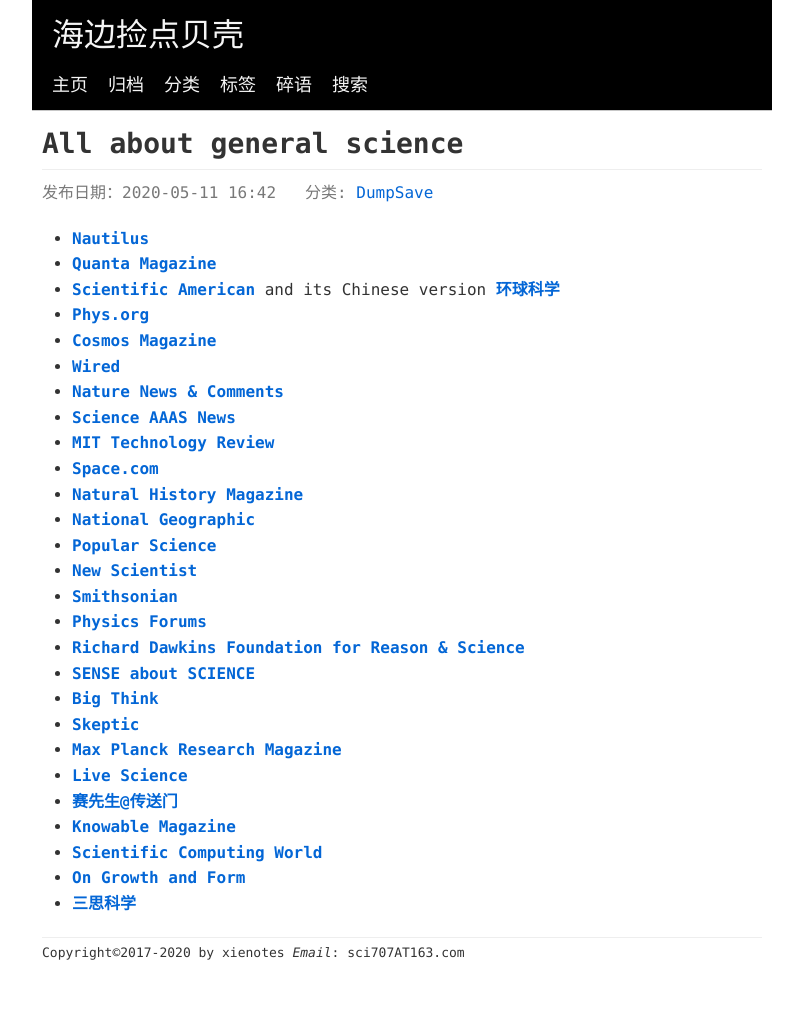
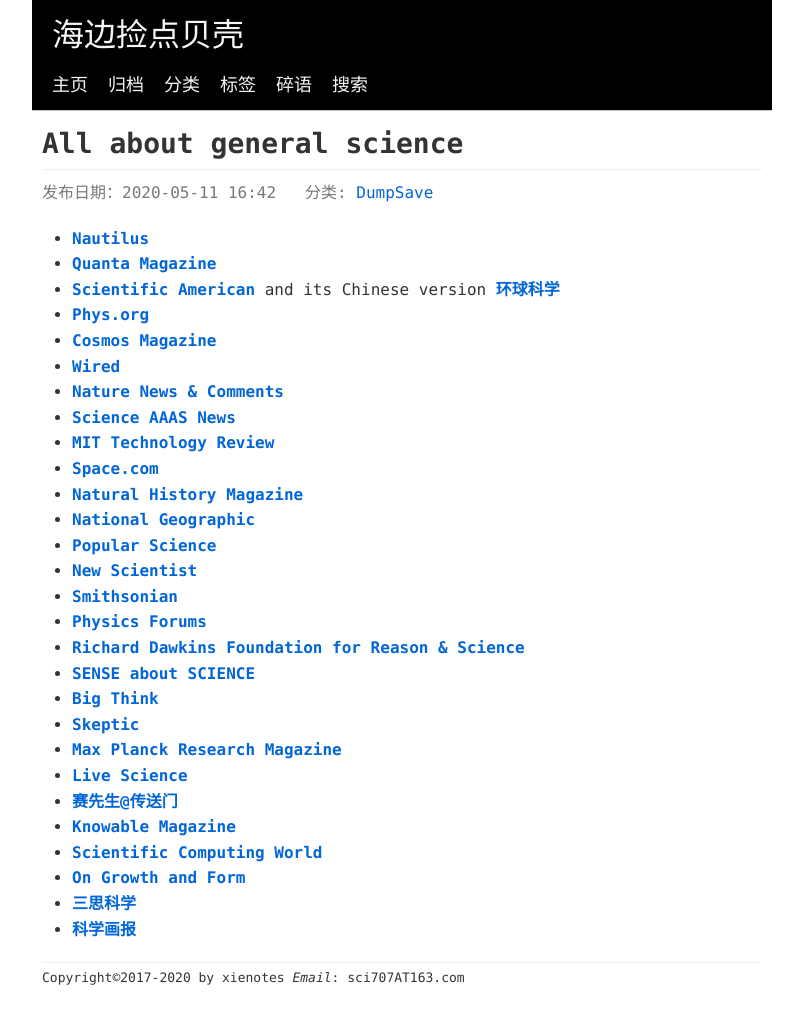
Before and after one commit to xienotes/xienotes.github.io, a Jekyll site: the page built from _posts/2020-05-11-all-about-general-science.md, in a window 1280 px wide. Shown: the whole page, without its empty margins (238-1041 px from the left). Built offline with Jekyll 4.4.1, drawn with Linux system fonts in a browser that asks for light colours; before the commit the page ends 983 px from its top, so only the background shows below that.

Commit message:
minor changes

```diff
--- a/_posts/2020-05-11-all-about-general-science.md
+++ b/_posts/2020-05-11-all-about-general-science.md
@@ -6,30 +6,31 @@
 date: 2020-05-11 16:42
 ---
 
-* [**Nautilus**](http://nautil.us/)
-* [**Quanta Magazine**](https://www.quantamagazine.org/)
-* [**Scientific American**](https://www.scientificamerican.com/) and its Chinese version [**环球科学**](http://www.huanqiukexue.com/)
-* [**Phys.org**](https://phys.org/)
-* [**Cosmos Magazine**](https://cosmosmagazine.com/)
-* [**Wired**](https://www.wired.com/)
-* [**Nature News & Comments**](http://www.nature.com/news/)
-* [**Science AAAS News**](http://www.sciencemag.org/news)
-* [**MIT Technology Review**](https://www.technologyreview.com/)
-* [**Space.com**](https://www.space.com/)
-* [**Natural History Magazine**](http://www.naturalhistorymag.com/)
-* [**National Geographic**](http://www.nationalgeographic.com/)
-* [**Popular Science**](http://www.popsci.com/)
-* [**New Scientist**](https://www.newscientist.com/)
-* [**Smithsonian**](http://www.smithsonianmag.com/)
-* [**Physics Forums**](https://www.physicsforums.com/)
-* [**Richard Dawkins Foundation for Reason & Science**](https://richarddawkins.net/)
-* [**SENSE about SCIENCE**](http://senseaboutscience.org/)
-* [**Big Think**](http://bigthink.com/)
-* [**Skeptic**](http://www.skeptic.com/)
-* [**Max Planck Research Magazine**](https://www.mpg.de/mpresearch)
-* [**Live Science**](https://www.livescience.com/)
-* [**赛先生@传送门**](http://chuansong.me/account/iscientists/hot)
-* [**Knowable Magazine**](https://www.knowablemagazine.org/)
-* [**Scientific Computing World**](https://www.scientific-computing.com/)
-* [**On Growth and Form**](https://www.ongrowthandform.org/)
-* [**三思科学**](http://www.oursci.8gov.com/mag.htm)
+* [**Nautilus**](http://nautil.us/){:target="_blank"}
+* [**Quanta Magazine**](https://www.quantamagazine.org/){:target="_blank"}
+* [**Scientific American**](https://www.scientificamerican.com/){:target="_blank"} and its Chinese version [**环球科学**](http://www.huanqiukexue.com/){:target="_blank"}
+* [**Phys.org**](https://phys.org/){:target="_blank"}
+* [**Cosmos Magazine**](https://cosmosmagazine.com/){:target="_blank"}
+* [**Wired**](https://www.wired.com/){:target="_blank"}
+* [**Nature News & Comments**](http://www.nature.com/news/){:target="_blank"}
+* [**Science AAAS News**](http://www.sciencemag.org/news){:target="_blank"}
+* [**MIT Technology Review**](https://www.technologyreview.com/){:target="_blank"}
+* [**Space.com**](https://www.space.com/){:target="_blank"}
+* [**Natural History Magazine**](http://www.naturalhistorymag.com/){:target="_blank"}
+* [**National Geographic**](http://www.nationalgeographic.com/){:target="_blank"}
+* [**Popular Science**](http://www.popsci.com/){:target="_blank"}
+* [**New Scientist**](https://www.newscientist.com/){:target="_blank"}
+* [**Smithsonian**](http://www.smithsonianmag.com/){:target="_blank"}
+* [**Physics Forums**](https://www.physicsforums.com/){:target="_blank"}
+* [**Richard Dawkins Foundation for Reason & Science**](https://richarddawkins.net/){:target="_blank"}
+* [**SENSE about SCIENCE**](http://senseaboutscience.org/){:target="_blank"}
+* [**Big Think**](http://bigthink.com/){:target="_blank"}
+* [**Skeptic**](http://www.skeptic.com/){:target="_blank"}
+* [**Max Planck Research Magazine**](https://www.mpg.de/mpresearch){:target="_blank"}
+* [**Live Science**](https://www.livescience.com/){:target="_blank"}
+* [**赛先生@传送门**](http://chuansong.me/account/iscientists/hot){:target="_blank"}
+* [**Knowable Magazine**](https://www.knowablemagazine.org/){:target="_blank"}
+* [**Scientific Computing World**](https://www.scientific-computing.com/){:target="_blank"}
+* [**On Growth and Form**](https://www.ongrowthandform.org/){:target="_blank"}
+* [**三思科学**](http://www.oursci.8gov.com/mag.htm){:target="_blank"}
+* [**科学画报**](http://www.kxhb.com/){:target="_blank"}
--- a/index.html
+++ b/index.html
@@ -31,7 +31,7 @@
   {% assign numposts = long_posts | size %}
   {% if numposts > site.front_page_post %}
       <p class="more">
-          <a href="{{ site.base }}/archive.html">更多博文&hellip;</a>
+          <a href="{{ site.base }}/archive.html">更多&hellip;</a>
       </p>
   {% endif %}
 </section>
```
Also changed, not shown: _posts/2020-05-14-17940.md (+1 -1 lines).
